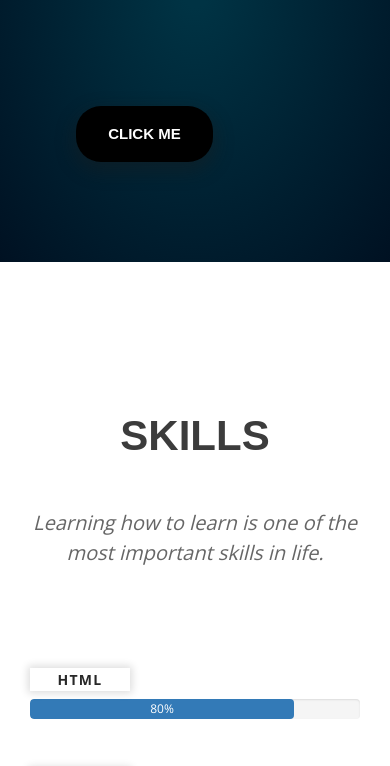
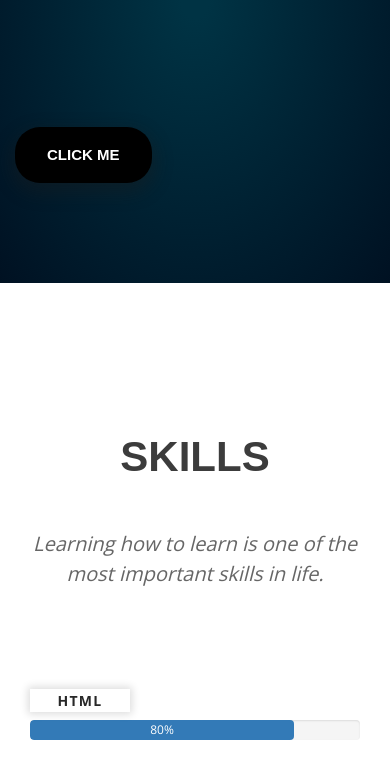
Before and after one commit to Surbhi-Tyagi/Surbhi-Tyagi.github.io, a plain HTML site: page index.html in a window 390 px wide. Shown: the part 1992-2758 px from the top of the page. Drawn offline with nearby package versions, Linux system fonts and the light colour scheme; a web font is replaced by a local one.

Commit message:
initial commit

```diff
--- a/css/style.css
+++ b/css/style.css
@@ -1390,12 +1390,7 @@ portfolio-filter-btn-group li {
   width: 100%;
 }
 
-@media only screen and (min-width: 1px) and (max-width: 480px) {
-    .magic-trick-section .btn-pro {
-        margin-left: 17%;
-        margin-right: 15%;
-    }
-}
+
 
 .magic-trick-section .btn-pro {
     background-color: #000;
--- a/index.html
+++ b/index.html
@@ -128,7 +128,8 @@
                 <div class="col-md-12 col-sm-12 col-xs-12 section-header wow fadeInDown">
                     <h1><span class="highlight-text" style="color: #fff;">Let's do some magic!!</span></h1>
                 </div>
-
+            </div>
+            <div class="row">
                 <!-- Section Header -->
                   <div id="button" onclick="toggle_visibility('#pricing');" class="col-md-4 col-md-offset-5"><br><div class="btn btn-primary site-btn btn-pro">Click Me</div></div>
                 <!-- Section Header End -->
```
Also changed, not shown: 1 other file.
